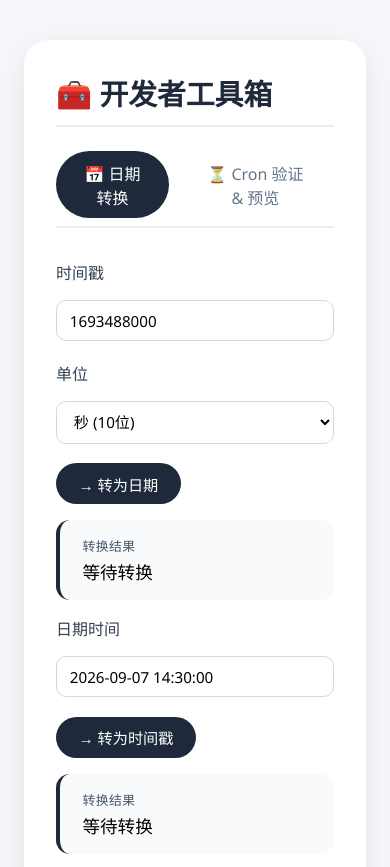
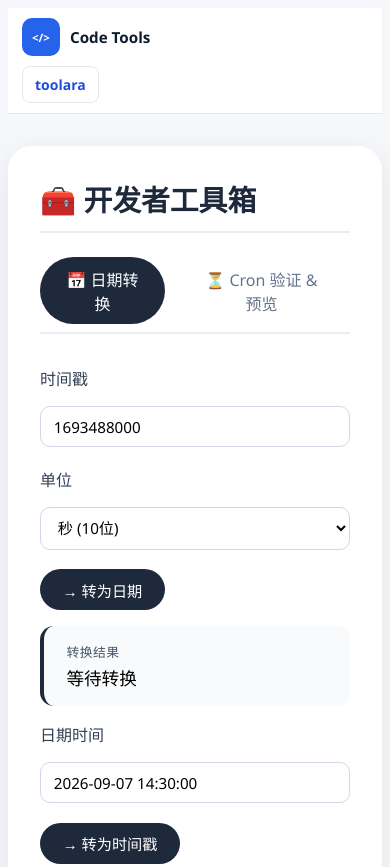
Before and after one commit to lvyafei2026-coder/code-tools, a plain HTML site: page index.html in a window 390 px wide. Shown: the top 867 px of the page. Drawn offline with Linux system fonts and the light colour scheme.

Commit message:
Add Toolara site navigation

```diff
--- a/index.html
+++ b/index.html
@@ -182,8 +182,31 @@
             .row label { min-width: auto; }
         }
     </style>
+<style>
+/* Toolara site navigation */
+.site-header { position: relative; z-index: 10; background: rgba(255,255,255,0.96); border-bottom: 1px solid var(--border, #e2e8f0); }
+.site-header-inner { max-width: 1120px; min-height: 68px; margin: 0 auto; padding: 10px 20px; display: flex; align-items: center; justify-content: space-between; gap: 20px; }
+.site-brand { min-width: 0; display: flex; align-items: center; gap: 10px; color: var(--text, #0f1c2e); text-decoration: none; font-weight: 700; }
+.site-brand-mark { width: 38px; height: 38px; flex: 0 0 38px; display: grid; place-items: center; border-radius: 10px; background: var(--accent, #2563eb); color: #fff; font-size: 0.72rem; font-weight: 800; }
+.site-brand-name { font-size: 0.95rem; line-height: 1.25; }
+.site-nav { display: flex; align-items: center; gap: 10px; }
+.site-nav-link { padding: 8px 12px; border: 1px solid var(--border, #e2e8f0); border-radius: 8px; background: #fff; color: var(--accent-dark, var(--accent, #1d4ed8)); text-decoration: none; white-space: nowrap; font-size: 0.875rem; font-weight: 650; transition: background 0.15s, border-color 0.15s; }
+.site-nav-link:hover { background: var(--bg, #f8fafc); border-color: var(--accent, #2563eb); }
+.site-nav select { width: auto; min-width: 120px; margin: 0; }
+@media (max-width: 560px) {
+  .site-header-inner { min-height: 0; padding: 10px 14px; flex-wrap: wrap; gap: 10px; }
+  .site-brand { flex: 1 1 100%; }
+  .site-nav { width: 100%; justify-content: space-between; gap: 8px; }
+  .site-nav select { min-width: 118px; }
+}
+
+body { display: block; padding: 0; }
+.container { margin: 2rem auto; }
+</style>
 </head>
 <body>
+<header class="site-header"><div class="site-header-inner"><a class="site-brand" href="/" aria-label="Code Tools"><span class="site-brand-mark" aria-hidden="true">&lt;/&gt;</span><span class="site-brand-name">Code Tools</span></a><nav class="site-nav" aria-label="Site navigation"><a class="site-nav-link" href="https://toolara.dev/">toolara</a></nav></div></header>
+
 <div class="container">
     <h1>🧰 开发者工具箱</h1>
 
```
